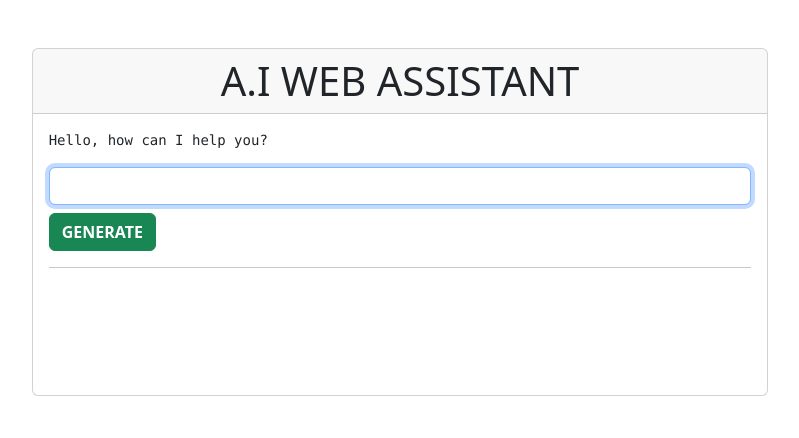
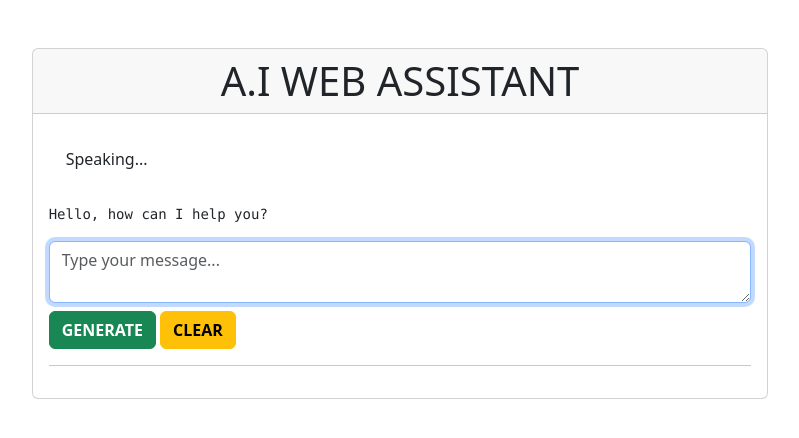
Before and after one commit to ddeveloper72/OpenAI-WebAssistant, a Django app: page / in a window 1280 px wide. Shown: the top 438 px of the page, without its empty margins (240-1039 px from the left). Run offline with Django 5.2, Linux system fonts and the light colour scheme.

Commit message:
Add form clear button and speaking functionality to the home.html template. The form now includes a "CLEAR" button that clears the input textarea when clicked. Additionally, a speaking functionality has been added with a toggle switch. This allows the user to turn on or off the speaking feature for the AI assistant's response.
Refactor: Update base.html to include custom CSS file
Feat: Update static file configuration for media and static URLs
Refactor: Update chatgpt function to use OpenAI GPT-4o-mini model
Matched writeup to new gpt model
Refactor: Update OpenAI integration to use GPT-4o-mini model
Corrected weblink
Updated readme
Update image description in Readme.md

```diff
--- a/templates/assistant/home.html
+++ b/templates/assistant/home.html
@@ -1,4 +1,6 @@
 {% extends 'base.html' %}
+{% load static %}
+
 {% block title %} Home {% endblock %}
 {% block content %}
 <div class="row justify-content-center my-4">
@@ -6,23 +8,39 @@
         <div class="card">
             <h1 class="card-header text-center">A.I WEB ASSISTANT</h1>
             <div class="card-body">
+                <div id="customAlert" class="alert">
+                    Speaking...
+                </div>
                 <pre>Hello, how can I help you?</pre>
                 <form action="." method="POST">
                     <!-- this secures the form from malicious attacks during submission -->
                     {% csrf_token %}
-                    <input class="form-control mb-2" required type="text" autofocus="autofocus" name="prompt"
-                        value="{{ prompt }}" id="">
+                    <textarea class="form-control mb-2" required type="text" autofocus="autofocus" name="prompt"
+                        value="{{ prompt }}" id="prompt" placeholder="Type your message..."></textarea>
                     <button class="btn btn-success fw-bold" type="submit">
                         GENERATE
                     </button>
+                    <input id="clear" class="btn btn-warning fw-bold" value="CLEAR" onclick="eraseText()"
+                        type="button" />
                 </form>
                 <hr>
-                <pre>
-                {{ response | linebreaks }}
-              </pre>
+                {% if response %}
+
+                <h2>Response:</h2>
+                <p id="response">{{ response }}</p>
+                <div class="speak">
+                    <input class="toggle" type="checkbox" role="switch" id="speakButton" name="toggle" value="on">
+                    <label for="toggle" class="slot">
+                        <span class="slot__label">OFF</span>
+                        <span class="slot__label">ON</span>
+                    </label>
+                </div>
+
             </div>
+            {% endif %}
         </div>
     </div>
 </div>
 </div>
+
 {% endblock %}
```
